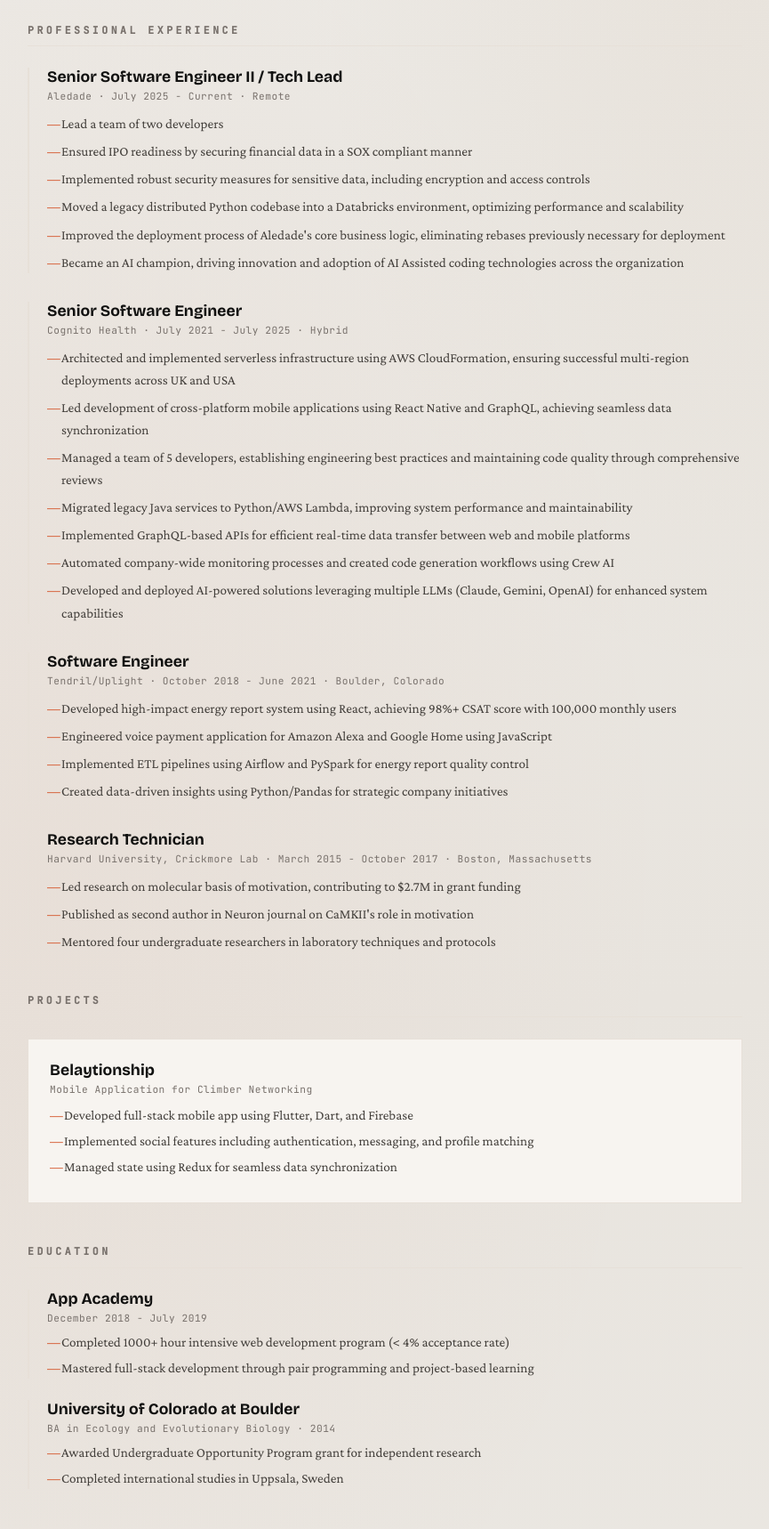
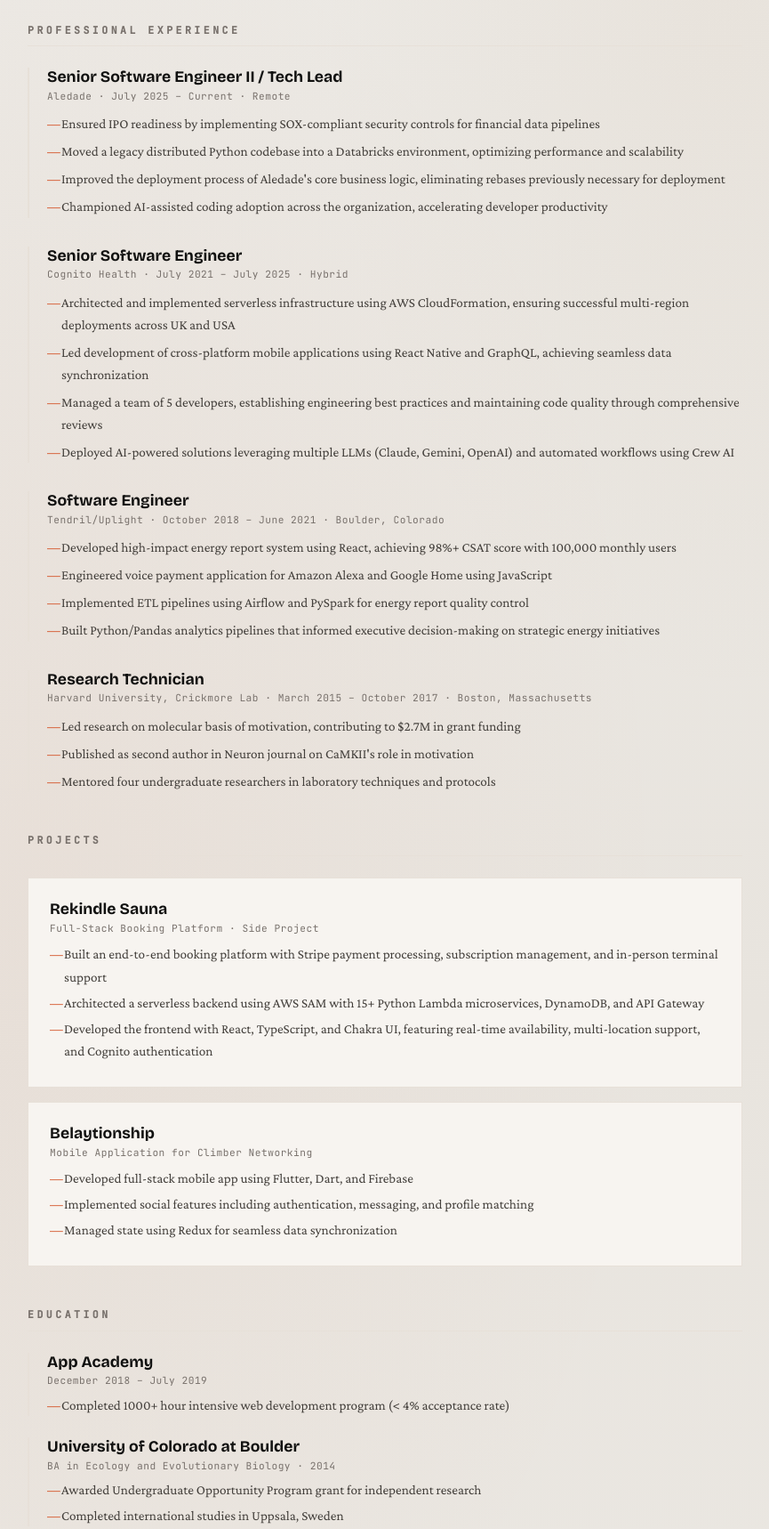
Before and after one commit to langerkirill/kirilllanger, a plain HTML site: page resume.html in a window 1280 px wide. Shown: the part 1020-2738 px from the top of the page at 89% size, without its empty margins (207-1072 px from the left). Drawn offline with nearby package versions, Linux system fonts and the light colour scheme.

Commit message:
fix: update resume page with current resume content
- Updated summary, experience bullets, and citation count
- Added Rekindle Sauna project
- Consolidated bullet points to match latest resume

```diff
--- a/resume.html
+++ b/resume.html
@@ -477,7 +477,7 @@
 
   <div class="resume-section">
     <h2>Professional Summary</h2>
-    <p class="summary-text">Innovative software developer with extensive data engineering experience and a unique background in neuroscience research. Specializes in backend cloud architecture, full stack development, and leading engineers. Passionate about leveraging technology to solve complex problems at the intersection of science and software.</p>
+    <p class="summary-text">Innovative software developer with extensive full-stack experience and a unique background in neuroscience research. Specializes in cloud architecture, mobile development, and leading engineers. Proven track record building serverless platforms at scale, leading engineering teams, and integrating AI into production workflows.</p>
   </div>
 
   <div class="resume-section">
@@ -553,45 +553,40 @@
 
     <div class="experience-item">
       <h3>Senior Software Engineer II / Tech Lead</h3>
-      <div class="experience-meta">Aledade &middot; July 2025 - Current &middot; Remote</div>
+      <div class="experience-meta">Aledade &middot; July 2025 &ndash; Current &middot; Remote</div>
       <ul>
-        <li>Lead a team of two developers</li>
-        <li>Ensured IPO readiness by securing financial data in a SOX compliant manner</li>
-        <li>Implemented robust security measures for sensitive data, including encryption and access controls</li>
+        <li>Ensured IPO readiness by implementing SOX-compliant security controls for financial data pipelines</li>
         <li>Moved a legacy distributed Python codebase into a Databricks environment, optimizing performance and scalability</li>
         <li>Improved the deployment process of Aledade's core business logic, eliminating rebases previously necessary for deployment</li>
-        <li>Became an AI champion, driving innovation and adoption of AI Assisted coding technologies across the organization</li>
+        <li>Championed AI-assisted coding adoption across the organization, accelerating developer productivity</li>
       </ul>
     </div>
 
     <div class="experience-item">
       <h3>Senior Software Engineer</h3>
-      <div class="experience-meta">Cognito Health &middot; July 2021 - July 2025 &middot; Hybrid</div>
+      <div class="experience-meta">Cognito Health &middot; July 2021 &ndash; July 2025 &middot; Hybrid</div>
       <ul>
         <li>Architected and implemented serverless infrastructure using AWS CloudFormation, ensuring successful multi-region deployments across UK and USA</li>
         <li>Led development of cross-platform mobile applications using React Native and GraphQL, achieving seamless data synchronization</li>
         <li>Managed a team of 5 developers, establishing engineering best practices and maintaining code quality through comprehensive reviews</li>
-        <li>Migrated legacy Java services to Python/AWS Lambda, improving system performance and maintainability</li>
-        <li>Implemented GraphQL-based APIs for efficient real-time data transfer between web and mobile platforms</li>
-        <li>Automated company-wide monitoring processes and created code generation workflows using Crew AI</li>
-        <li>Developed and deployed AI-powered solutions leveraging multiple LLMs (Claude, Gemini, OpenAI) for enhanced system capabilities</li>
+        <li>Deployed AI-powered solutions leveraging multiple LLMs (Claude, Gemini, OpenAI) and automated workflows using Crew AI</li>
       </ul>
     </div>
 
     <div class="experience-item">
       <h3>Software Engineer</h3>
-      <div class="experience-meta">Tendril/Uplight &middot; October 2018 - June 2021 &middot; Boulder, Colorado</div>
+      <div class="experience-meta">Tendril/Uplight &middot; October 2018 &ndash; June 2021 &middot; Boulder, Colorado</div>
       <ul>
         <li>Developed high-impact energy report system using React, achieving 98%+ CSAT score with 100,000 monthly users</li>
         <li>Engineered voice payment application for Amazon Alexa and Google Home using JavaScript</li>
         <li>Implemented ETL pipelines using Airflow and PySpark for energy report quality control</li>
-        <li>Created data-driven insights using Python/Pandas for strategic company initiatives</li>
+        <li>Built Python/Pandas analytics pipelines that informed executive decision-making on strategic energy initiatives</li>
       </ul>
     </div>
 
     <div class="experience-item">
       <h3>Research Technician</h3>
-      <div class="experience-meta">Harvard University, Crickmore Lab &middot; March 2015 - October 2017 &middot; Boston, Massachusetts</div>
+      <div class="experience-meta">Harvard University, Crickmore Lab &middot; March 2015 &ndash; October 2017 &middot; Boston, Massachusetts</div>
       <ul>
         <li>Led research on molecular basis of motivation, contributing to $2.7M in grant funding</li>
         <li>Published as second author in Neuron journal on CaMKII's role in motivation</li>
@@ -602,6 +597,15 @@
 
   <div class="resume-section">
     <h2>Projects</h2>
+    <a href="https://rekindlesauna.com" target="_blank" rel="noopener" class="project-card">
+      <h3>Rekindle Sauna</h3>
+      <div class="project-meta">Full-Stack Booking Platform &middot; Side Project</div>
+      <ul>
+        <li>Built an end-to-end booking platform with Stripe payment processing, subscription management, and in-person terminal support</li>
+        <li>Architected a serverless backend using AWS SAM with 15+ Python Lambda microservices, DynamoDB, and API Gateway</li>
+        <li>Developed the frontend with React, TypeScript, and Chakra UI, featuring real-time availability, multi-location support, and Cognito authentication</li>
+      </ul>
+    </a>
     <a href="https://drive.google.com/file/d/1TaY64xz2x-E_QKoFQpViy6YcxOBIRer_/view?usp=sharing" target="_blank" rel="noopener" class="project-card">
       <h3>Belaytionship</h3>
       <div class="project-meta">Mobile Application for Climber Networking</div>
@@ -618,10 +622,9 @@
 
     <div class="education-item">
       <h3>App Academy</h3>
-      <div class="education-meta">December 2018 - July 2019</div>
+      <div class="education-meta">December 2018 &ndash; July 2019</div>
       <ul>
         <li>Completed 1000+ hour intensive web development program (&lt; 4% acceptance rate)</li>
-        <li>Mastered full-stack development through pair programming and project-based learning</li>
       </ul>
     </div>
 
@@ -639,7 +642,7 @@
     <h2>Publications</h2>
     <div class="publication-card">
       <p>Thornquist SC, <strong>Langer K</strong>, Zhang SX, Rogulja D, Crickmore MA. (2020). CaMKII Measures the Passage of Time to Coordinate Behavior and Motivational State. <em>Neuron</em>, 105(2):334-345.e9</p>
-      <span class="pub-meta">Cited 45 times &middot; <a href="https://pubmed.ncbi.nlm.nih.gov/31786014/" target="_blank" rel="noopener">PubMed</a></span>
+      <span class="pub-meta">Cited 30 times &middot; <a href="https://pubmed.ncbi.nlm.nih.gov/31786014/" target="_blank" rel="noopener">PubMed</a></span>
     </div>
   </div>
 
```
